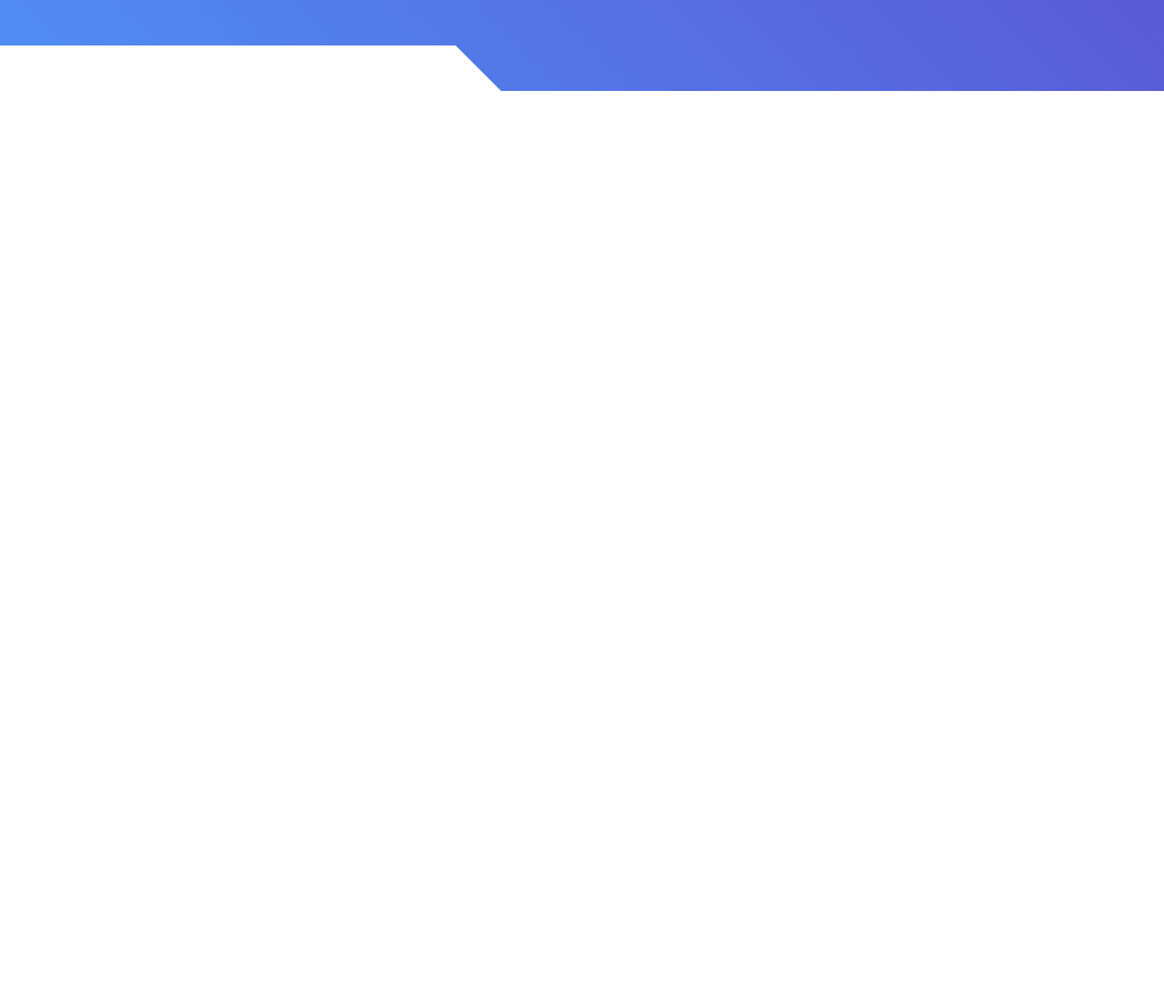
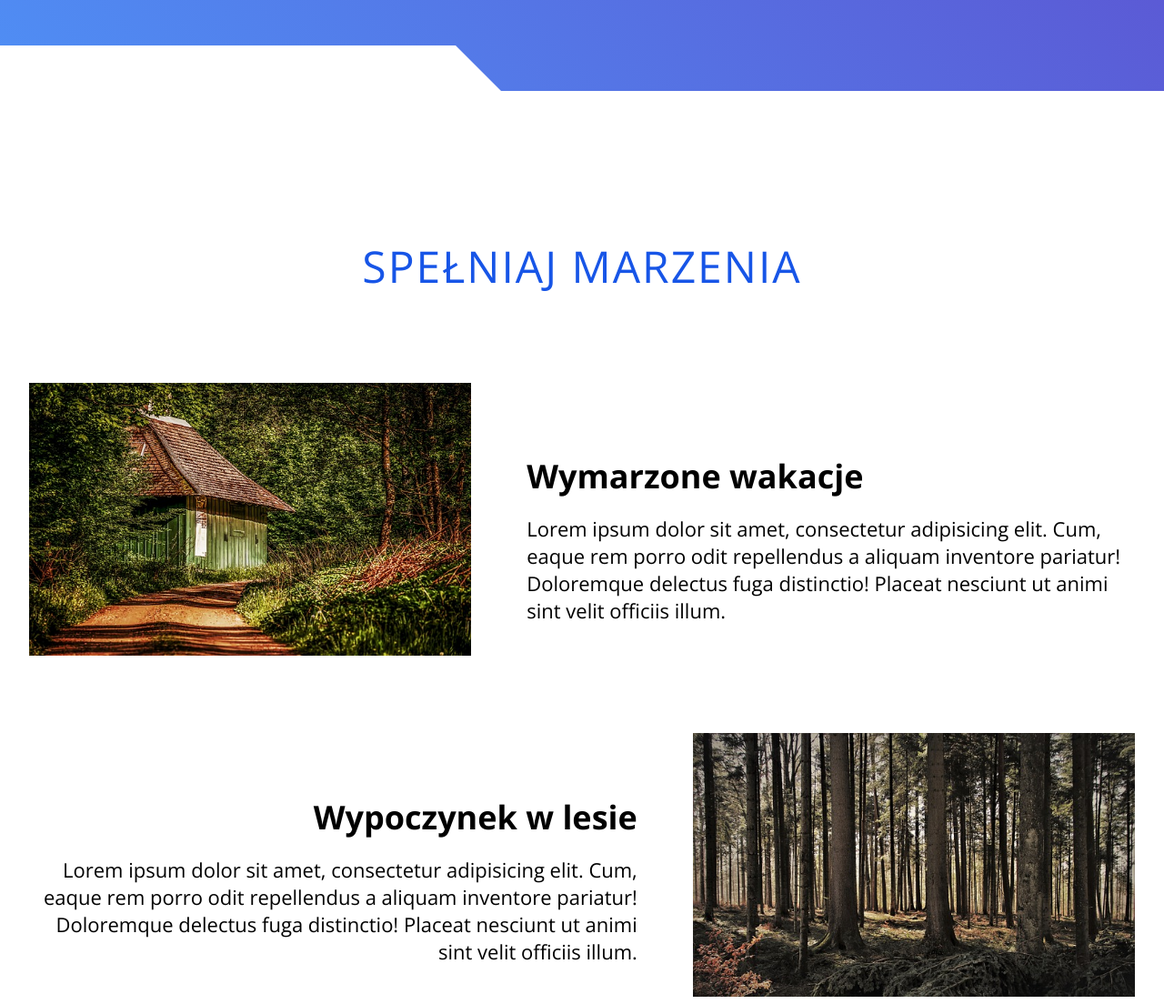
Before and after one commit to AppenArt/lerning_1, a plain HTML site: page index.html in a window 1280 px wide. Shown: the part 500-1604 px from the top of the page at 91% size. Before the commit the page ends 800 px from the top, so only its background shows below. Drawn offline with nearby package versions, Linux system fonts and the light colour scheme.

Commit message:
add section dream

```diff
--- a/index.html
+++ b/index.html
@@ -35,6 +35,39 @@
 			<a href="#offers" class="header__btn btn-special-animation">Poznaj oferrtę</a>
 			<div class="white-block white-block-left"></div>
 		</header>
+
+		<main class="main">
+			<section class="dreams section-padding section white-section">
+				<div class="wrapper">
+					<h2 class="section-heading">Spełniaj marzenia</h2>
+					<div class="dreams__box">
+						<div class="dreams__box-img">
+							<img src="img/Shut-3604055_640.jpg" alt="" class="dreams__img" />
+						</div>
+						<div class="dreams__box-text">
+							<h3 class="dreams__title">Wymarzone wakacje</h3>
+							<p class="dreams__text">
+								Lorem ipsum dolor sit amet, consectetur adipisicing elit. Cum, eaque rem porro odit repellendus a aliquam inventore pariatur! Doloremque delectus fuga distinctio! Placeat nesciunt ut
+								animi sint velit officiis illum.
+							</p>
+						</div>
+					</div>
+					<div class="dreams__box">
+						<div class="dreams__box-img dreams__box-img--right">
+							<img src="img/Sforest-4945407_640.jpg" alt="" class="dreams__img" />
+						</div>
+						<div class="dreams__box-text dreams__box-text--right">
+							<h3 class="dreams__title">Wypoczynek w lesie</h3>
+							<p class="dreams__text">
+								Lorem ipsum dolor sit amet, consectetur adipisicing elit. Cum, eaque rem porro odit repellendus a aliquam inventore pariatur! Doloremque delectus fuga distinctio! Placeat nesciunt ut
+								animi sint velit officiis illum.
+							</p>
+						</div>
+					</div>
+				</div>
+			</section>
+		</main>
+
 		<script src="js/main.js"></script>
 	</body>
 </html>
--- a/js/main.js
+++ b/js/main.js
@@ -20,7 +20,7 @@ const handleNavItemsAnimation = () => {
 	allNavItems.forEach((item) => {
 		item.classList.toggle("nav-items-animation");
 		item.style.animationDelay = "." + delayTime + "s";
-        delayTime++
+		delayTime++;
 	});
 };
 
--- a/sass/_components.scss
+++ b/sass/_components.scss
@@ -45,3 +45,32 @@
 		transform-origin: left;
 	}
 }
+.section-heading {
+    position: relative;
+    margin-bottom: 2em;
+    font-size: 3rem;
+    font-weight: 300;
+    text-transform: uppercase;
+    text-align: center;
+    color: $main-color;
+    letter-spacing: 2px;
+}
+.section-padding {
+    padding: 5em 2em;
+}
+@media(min-width: 768px) {
+    .section-heading {
+        font-size: 3.6rem;
+    }
+    .section-padding {
+        padding: 8em 2em;
+    }
+}
+@media(min-width: 992px) {
+    .section-heading {
+        font-size: 4.8rem;
+    }
+    .section-padding {
+        padding: 10em 2em;
+    }
+}
--- a/sass/main.scss
+++ b/sass/main.scss
@@ -113,7 +113,7 @@ body {
 }
 
 .nav-items-animation {
-	animation: navItemsAnimation 1s;
+	animation: navItemsAnimation 1s both;
 }
 
 // HEADER
@@ -155,9 +155,55 @@ body {
 	}
 }
 
+// MAIN
+// DREAMS SECTION
+
+.dreams {
+	&__box {
+		display: flex;
+		flex-direction: column;
+		margin: 2em 0;
+	}
+	&__img {
+		width: 100%;
+		margin-bottom: 1em;
+	}
+	&__title {
+		margin-bottom: 0.5em;
+	}
+	&__text {
+		font-size: 1.4rem;
+	}
+}
+
 // ==========================
 // MEDIA
 // ==========================
+
+@media (min-width: 576px) {
+	.dreams {
+		&__box {
+			flex-direction: row;
+			justify-content: space-between;
+			&-text {
+				width: 55%;
+				&--right {
+					text-align: right;
+				}
+			}
+			&-img {
+				width: 40%;
+				&--right {
+					order: 1;
+				}
+			}
+		}
+		&__img {
+			margin-bottom: 0;
+			max-height: 300px;
+		}
+	}
+}
 
 @media (min-width: 768px) {
 	.white-block {
@@ -169,10 +215,15 @@ body {
 			font-size: 6.6rem;
 		}
 		&__text {
-			font-size: 2.2rem;
+			font-size: 1.8rem;
 		}
 		&__btn {
 			font-size: 1.6rem;
+		}
+	}
+	.dreams {
+		&__text {
+			font-size: 1.8rem;
 		}
 	}
 }
@@ -186,5 +237,30 @@ body {
 		&__heading {
 			font-size: 10rem;
 		}
+		&__text {
+			font-size: 2.2rem;
+		}
+	}
+	.nav {
+		&__item {
+			font-size: 4.8rem;
+		}
+	}
+	.dreams {
+		&__box {
+			margin: 5em 0;
+			&-text {
+				display: flex;
+				flex-direction: column;
+				justify-content: flex-end;
+				margin-bottom: 2.5em;
+			}
+		}
+		&__title {
+			font-size: 3.6rem;
+		}
+		&__text {
+			font-size: 2.2rem;
+		}
 	}
 }
```
Also changed, not shown: css/main.css, img/Sforest-4945407_640.jpg (added), img/Shut-3604055_640.jpg (added), 1 other file.
